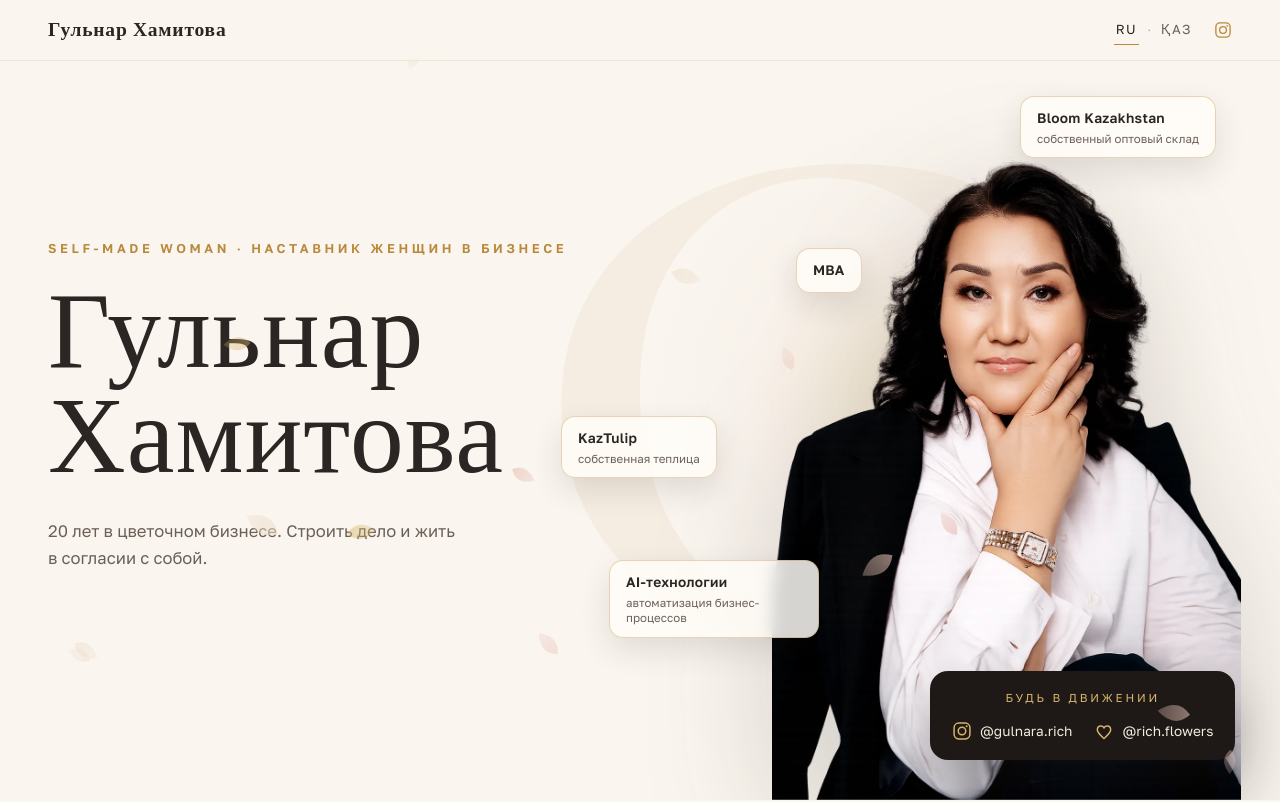
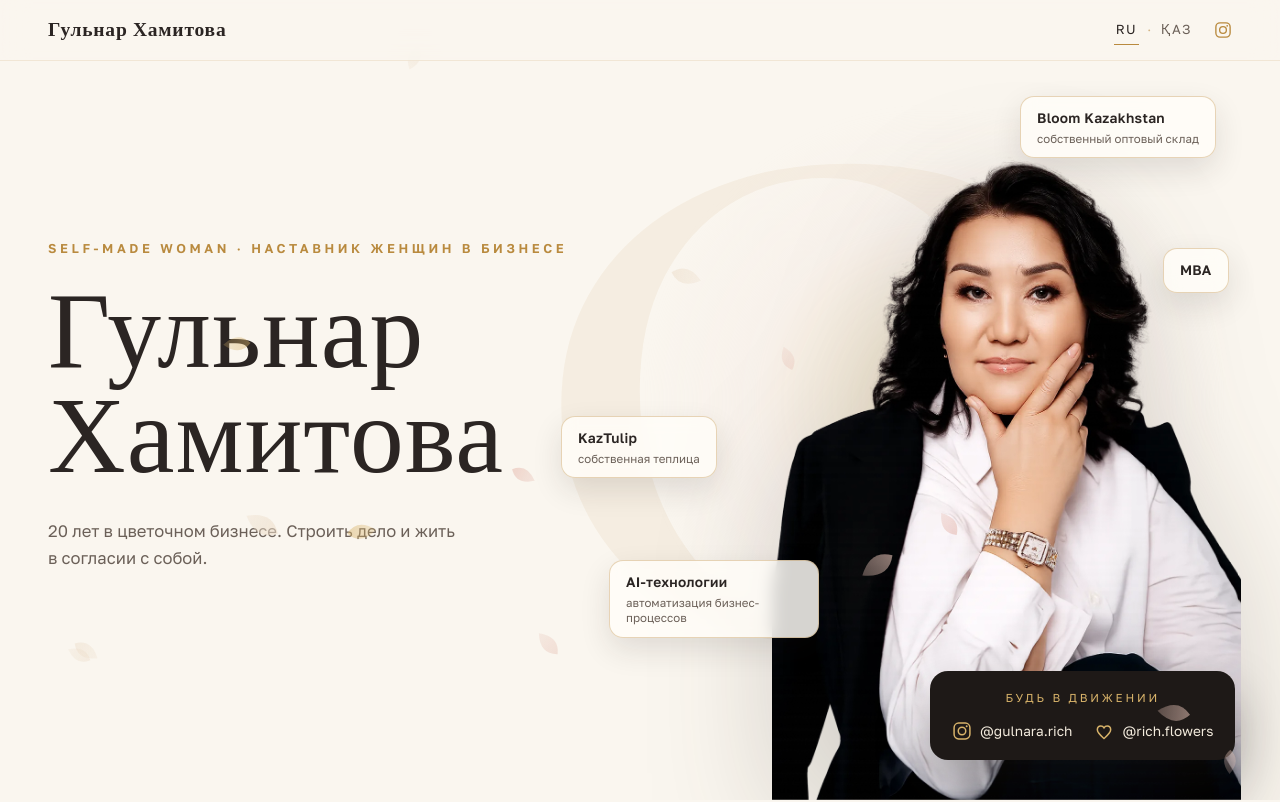
Before and after one commit to DIDARIGANTO/gulnara-rich, a plain HTML site: page index.html in a window 1280 px wide. Shown: the top 802 px of the page. Drawn offline with nearby package versions, Linux system fonts and the light colour scheme.

Commit message:
style: MBA badge moved right into the right column under Bloom

```diff
--- a/css/style.css
+++ b/css/style.css
@@ -302,8 +302,8 @@ h2 { font-size: clamp(2.4rem, 5.5vw, 4.4rem); }
   line-height: 1.35;
   color: var(--ink-soft);
 }
-/* привязка к портрету: right = отступ портрета + доля его ширины, одинаково на всех экранах */
-.hero-badge--1 { right: calc(clamp(0px, 3vw, 60px) + min(88svh, 900px) * 0.54); top: 31%; }
+/* привязан к правому краю, как портрет и Bloom — держится одинаково на всех экранах */
+.hero-badge--1 { right: 4%; top: 31%; }
 .hero-badge--2 { right: 5%; top: 12%; }
 .hero-badge--3 { right: 44%; top: 52%; }
 .hero-badge--4 { right: 36%; top: 70%; }
```
